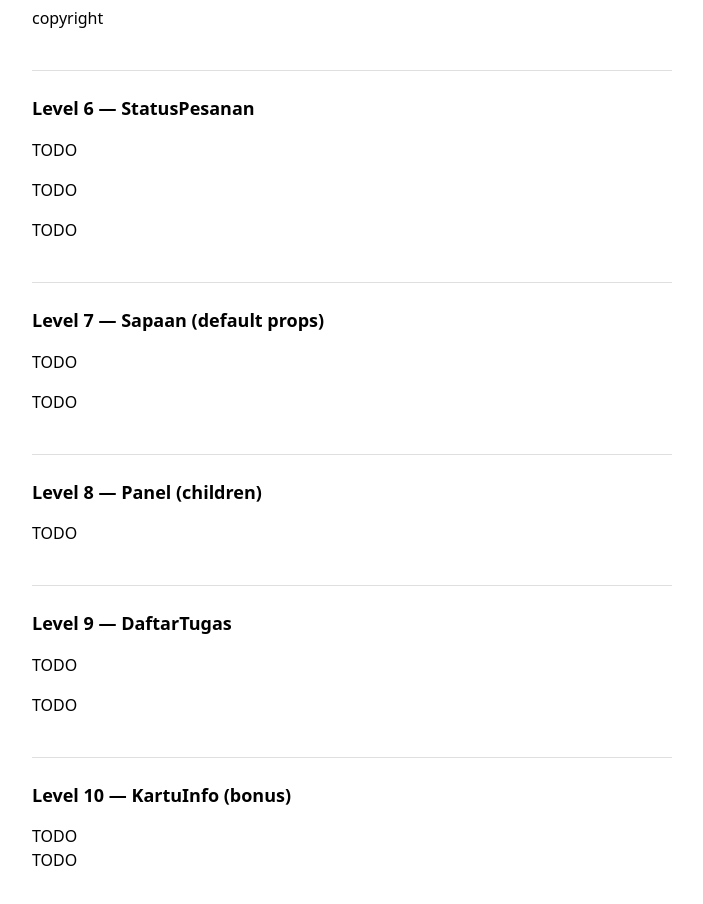
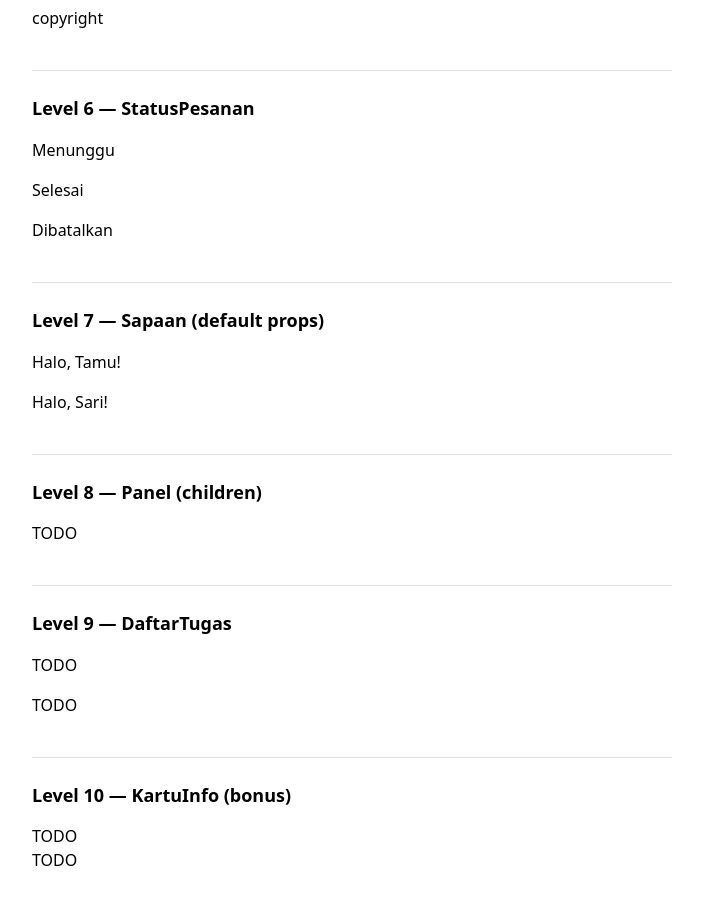
Before and after one commit to webdev-if-its/frontend-5053241034, a React (Vite) app in the folder pertemuan-02/: page / in a window 1280 px wide. Shown: the part 1080-1984 px from the top of the page, without its empty margins (288-991 px from the left). Built offline with nearby package versions, Linux system fonts and the light colour scheme.

Commit message:
pertemuan-02: level 7 selesai

```diff
--- a/pertemuan-02/src/components/Sapaan.tsx
+++ b/pertemuan-02/src/components/Sapaan.tsx
@@ -2,6 +2,12 @@
 // OPSIONAL). Kalau nama tidak diberikan, gunakan nilai default "Tamu" —
 // cari tahu caranya lewat default parameter destructuring, bukan lewat
 // if/else manual. Render <p>Halo, {nama}!</p>. Lihat SOAL.md.
-export function Sapaan(props: any) {
-  return <p>TODO</p>
+
+type Props = {
+  nama?: string
 }
+
+export function Sapaan(props: Props) {
+  const { nama = "Tamu" } = props;
+  return <p>Halo, {nama}!</p>;
+}
--- a/pertemuan-02/src/components/StatusPesanan.tsx
+++ b/pertemuan-02/src/components/StatusPesanan.tsx
@@ -2,6 +2,20 @@
 // `Status` dari '../types', jangan tulis ulang union-nya di sini). Lalu
 // render teks berbeda sesuai status: pending -> "Menunggu", selesai ->
 // "Selesai", batal -> "Dibatalkan". Lihat SOAL.md untuk kontrak lengkap.
-export function StatusPesanan(props: any) {
-  return <p>TODO</p>
+
+import type { Status } from "../types"
+
+type Props = {
+  status: Status
 }
+
+export function StatusPesanan(props: Props) {
+  switch (props.status) {
+    case 'pending':
+      return <p>Menunggu</p>
+    case 'selesai':
+      return <p>Selesai</p>
+    case 'batal':
+      return <p>Dibatalkan</p>
+  }
+}
--- a/pertemuan-02/src/types.ts
+++ b/pertemuan-02/src/types.ts
@@ -1,3 +1,3 @@
 // TODO(Level 6): ganti `any` di bawah jadi union type 3 nilai yang persis:
 // 'pending' | 'selesai' | 'batal'
-export type Status = any
+export type Status = 'pending' | 'selesai' | 'batal'
```
